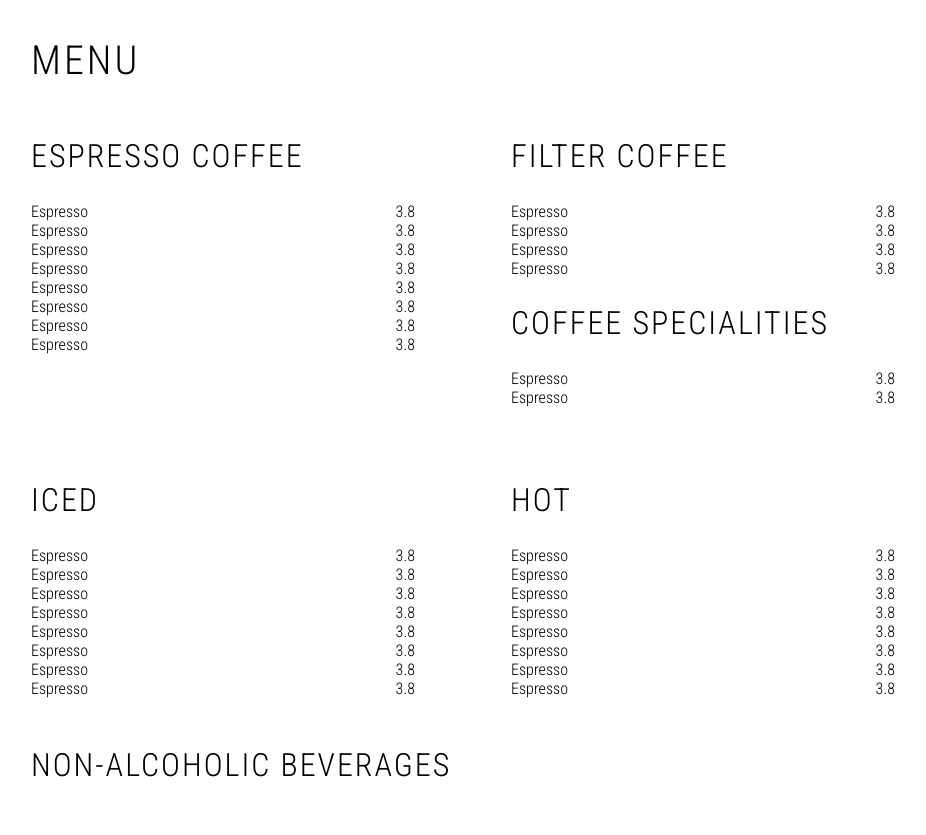
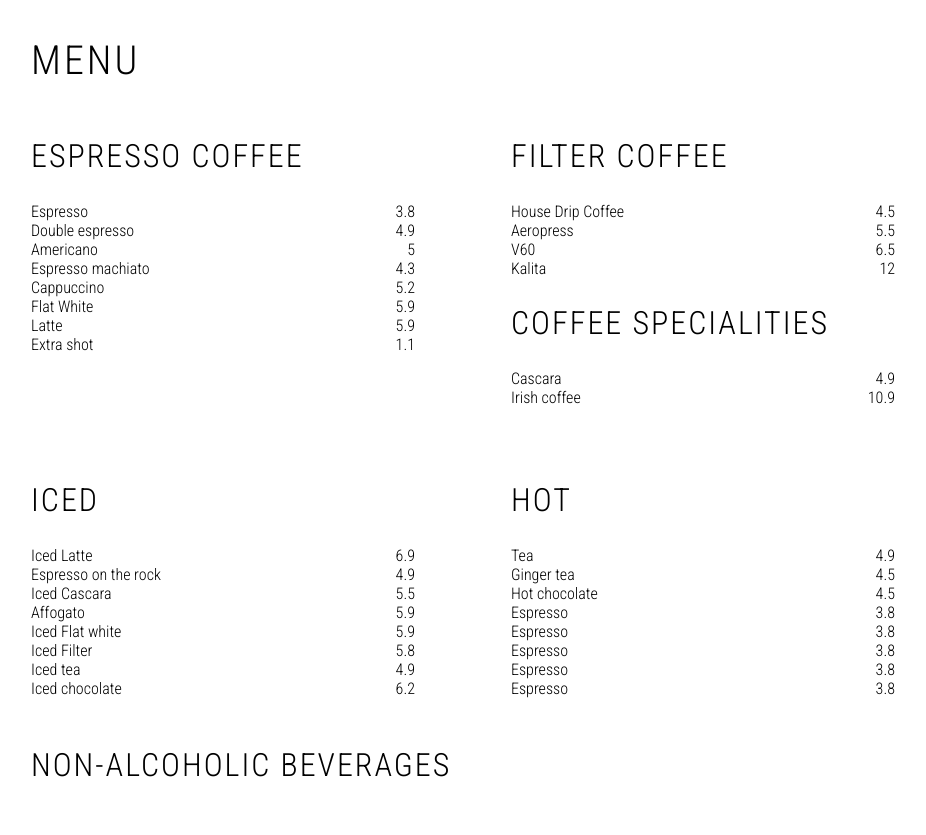
Before and after one commit to AndersonMartins1/generic-hipster-coffee, a website: page src/menu.html in a window 1280 px wide. Shown: the part 198-1033 px from the top of the page, without its empty margins (129-1055 px from the left). Drawn offline with nearby package versions, Linux system fonts and the light colour scheme; files that its build step writes are made by us from their sources.

Commit message:
menu added

```diff
--- a/src/menu.html
+++ b/src/menu.html
@@ -70,32 +70,32 @@
                         <div class="menu-list__price">3.8</div>
                     </div>
                     <div class="menu-list">
-                        <div class="menu-list__item">Espresso</div>
-                        <div class="menu-list__price">3.8</div>
+                        <div class="menu-list__item">Double espresso</div>
+                        <div class="menu-list__price">4.9</div>
                     </div>
                     <div class="menu-list">
-                        <div class="menu-list__item">Espresso</div>
-                        <div class="menu-list__price">3.8</div>
+                        <div class="menu-list__item">Americano</div>
+                        <div class="menu-list__price">5</div>
                     </div>
                     <div class="menu-list">
-                        <div class="menu-list__item">Espresso</div>
-                        <div class="menu-list__price">3.8</div>
+                        <div class="menu-list__item">Espresso machiato</div>
+                        <div class="menu-list__price">4.3</div>
                     </div>
                     <div class="menu-list">
-                        <div class="menu-list__item">Espresso</div>
-                        <div class="menu-list__price">3.8</div>
+                        <div class="menu-list__item">Cappuccino</div>
+                        <div class="menu-list__price">5.2</div>
                     </div>
                     <div class="menu-list">
-                        <div class="menu-list__item">Espresso</div>
-                        <div class="menu-list__price">3.8</div>
+                        <div class="menu-list__item">Flat White</div>
+                        <div class="menu-list__price">5.9</div>
                     </div>
                     <div class="menu-list">
-                        <div class="menu-list__item">Espresso</div>
-                        <div class="menu-list__price">3.8</div>
+                        <div class="menu-list__item">Latte</div>
+                        <div class="menu-list__price">5.9</div>
                     </div>
                     <div class="menu-list">
-                        <div class="menu-list__item">Espresso</div>
-                        <div class="menu-list__price">3.8</div>
+                        <div class="menu-list__item">Extra shot</div>
+                        <div class="menu-list__price">1.1</div>
                     </div>
                 </div>
             </div>
@@ -103,32 +103,32 @@
                 <div class="category">
                     <h2>filter coffee</h2>
                     <div class="menu-list">
-                        <div class="menu-list__item">Espresso</div>
-                        <div class="menu-list__price">3.8</div>
+                        <div class="menu-list__item">House Drip Coffee</div>
+                        <div class="menu-list__price">4.5</div>
                     </div>
                     <div class="menu-list">
-                        <div class="menu-list__item">Espresso</div>
-                        <div class="menu-list__price">3.8</div>
+                        <div class="menu-list__item">Aeropress</div>
+                        <div class="menu-list__price">5.5</div>
                     </div>
                     <div class="menu-list">
-                        <div class="menu-list__item">Espresso</div>
-                        <div class="menu-list__price">3.8</div>
+                        <div class="menu-list__item">V60</div>
+                        <div class="menu-list__price">6.5</div>
                     </div>
                     <div class="menu-list">
-                        <div class="menu-list__item">Espresso</div>
-                        <div class="menu-list__price">3.8</div>
+                        <div class="menu-list__item">Kalita</div>
+                        <div class="menu-list__price">12</div>
                     </div>
                 </div>
 
                 <div class="category">
                     <h2>coffee specialities</h2>
                     <div class="menu-list">
-                        <div class="menu-list__item">Espresso</div>
-                        <div class="menu-list__price">3.8</div>
+                        <div class="menu-list__item">Cascara</div>
+                        <div class="menu-list__price">4.9</div>
                     </div>
                     <div class="menu-list">
-                        <div class="menu-list__item">Espresso</div>
-                        <div class="menu-list__price">3.8</div>
+                        <div class="menu-list__item">Irish coffee</div>
+                        <div class="menu-list__price">10.9</div>
                     </div>
                 </div>
             </div>
@@ -138,36 +138,36 @@
                 <div class="category">
                     <h2>iced</h2>
                     <div class="menu-list">
-                        <div class="menu-list__item">Espresso</div>
-                        <div class="menu-list__price">3.8</div>
+                        <div class="menu-list__item">Iced Latte</div>
+                        <div class="menu-list__price">6.9</div>
                     </div>
                     <div class="menu-list">
-                        <div class="menu-list__item">Espresso</div>
-                        <div class="menu-list__price">3.8</div>
+                        <div class="menu-list__item">Espresso on the rock</div>
+                        <div class="menu-list__price">4.9</div>
                     </div>
                     <div class="menu-list">
-                        <div class="menu-list__item">Espresso</div>
-                        <div class="menu-list__price">3.8</div>
+                        <div class="menu-list__item">Iced Cascara</div>
+                        <div class="menu-list__price">5.5</div>
                     </div>
                     <div class="menu-list">
-                        <div class="menu-list__item">Espresso</div>
-                        <div class="menu-list__price">3.8</div>
+                        <div class="menu-list__item">Affogato</div>
+                        <div class="menu-list__price">5.9</div>
                     </div>
                     <div class="menu-list">
-                        <div class="menu-list__item">Espresso</div>
-                        <div class="menu-list__price">3.8</div>
+                        <div class="menu-list__item">Iced Flat white</div>
+                        <div class="menu-list__price">5.9</div>
                     </div>
                     <div class="menu-list">
-                        <div class="menu-list__item">Espresso</div>
-                        <div class="menu-list__price">3.8</div>
+                        <div class="menu-list__item">Iced Filter</div>
+                        <div class="menu-list__price">5.8</div>
                     </div>
                     <div class="menu-list">
-                        <div class="menu-list__item">Espresso</div>
-                        <div class="menu-list__price">3.8</div>
+                        <div class="menu-list__item">Iced tea</div>
+                        <div class="menu-list__price">4.9</div>
                     </div>
                     <div class="menu-list">
-                        <div class="menu-list__item">Espresso</div>
-                        <div class="menu-list__price">3.8</div>
+                        <div class="menu-list__item">Iced chocolate</div>
+                        <div class="menu-list__price">6.2</div>
                     </div>
                 </div>
             </div>
@@ -175,16 +175,16 @@
                 <div class="category">
                     <h2>hot</h2>
                     <div class="menu-list">
-                        <div class="menu-list__item">Espresso</div>
-                        <div class="menu-list__price">3.8</div>
+                        <div class="menu-list__item">Tea</div>
+                        <div class="menu-list__price">4.9</div>
                     </div>
                     <div class="menu-list">
-                        <div class="menu-list__item">Espresso</div>
-                        <div class="menu-list__price">3.8</div>
+                        <div class="menu-list__item">Ginger tea</div>
+                        <div class="menu-list__price">4.5</div>
                     </div>
                     <div class="menu-list">
-                        <div class="menu-list__item">Espresso</div>
-                        <div class="menu-list__price">3.8</div>
+                        <div class="menu-list__item">Hot chocolate</div>
+                        <div class="menu-list__price">4.5</div>
                     </div>
                     <div class="menu-list">
                         <div class="menu-list__item">Espresso</div>
```
